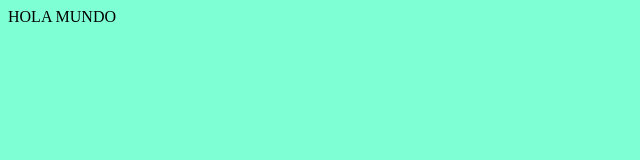
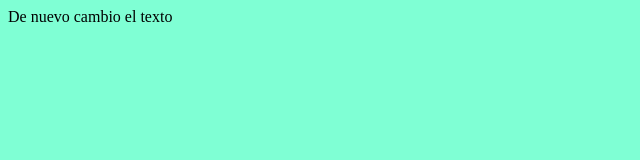
Before and after one commit to rantamplan76/cursogit, a plain HTML site: page index.html in a window 1280 px wide. Shown: the full height of the page, 0-640 px from the left. Drawn offline with Linux system fonts and the light colour scheme.

Commit message:
Cambios en HTML

```diff
--- a/index.html
+++ b/index.html
@@ -6,6 +6,6 @@
         <link rel="stylesheet" href="style.css">
     </head>
     <body>
-        HOLA MUNDO
+        De nuevo cambio el texto
     </body>
 </html>
```
